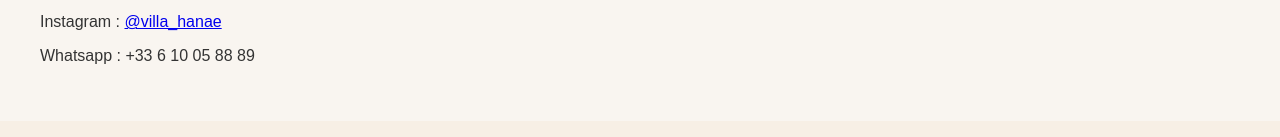
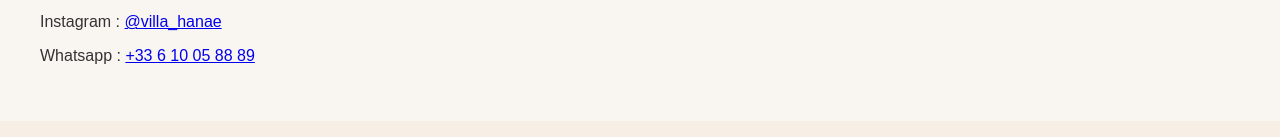
Before and after one commit to kalidux/villahanae, a plain HTML site: page index.html in a window 1280 px wide. Shown: the part 3059-3196 px from the top of the page. Drawn offline with Linux system fonts and the light colour scheme.

Commit message:
Update index.html

```diff
--- a/index.html
+++ b/index.html
@@ -157,7 +157,7 @@
         <h2>Contact</h2>
         <p>Pour plus d'informations ou pour réserver votre séjour :</p>
         <p>Instagram : <a href="https://www.instagram.com/villa_hanae/" target="_blank">@villa_hanae</a></p>
-        <p>Whatsapp : +33 6 10 05 88 89</p>
+        <p>Whatsapp : <a href="https://wa.me/33610058889" target="_blank">+33 6 10 05 88 89</a></p>
     </section>
     <footer>
         <p>&copy; 2025 Villa Hanae. Tous droits réservés.</p>
```
